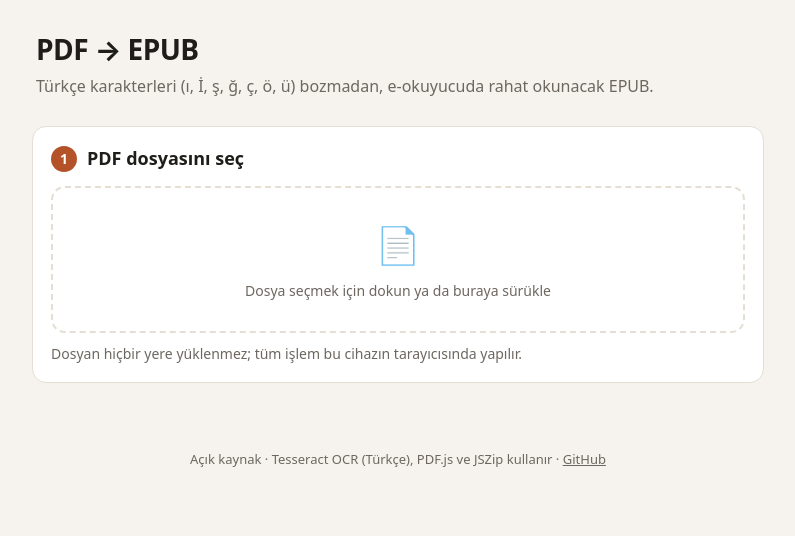
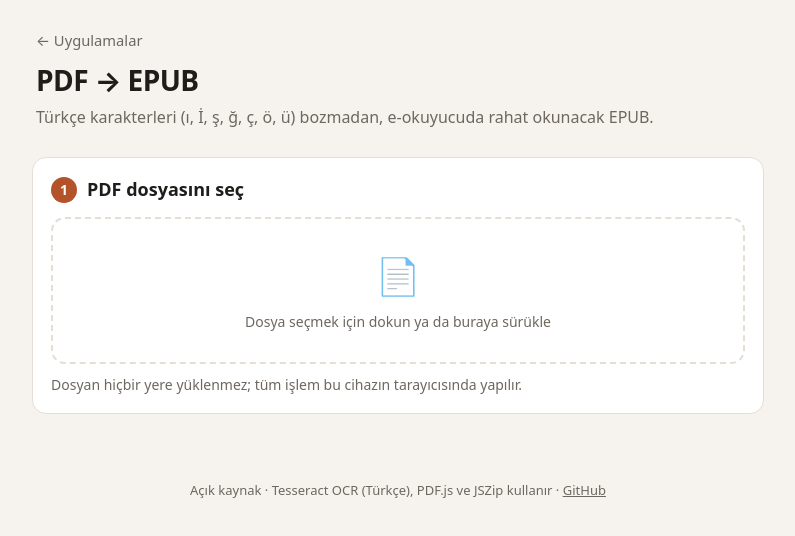
Before and after one commit to dogukaska/pdf-epub, a plain HTML site: page index.html in a window 1280 px wide. Shown: the whole page, without its empty margins (242-1037 px from the left). Drawn offline with Linux system fonts and the light colour scheme.

Commit message:
Ana sayfaya dönüş bağlantısı
Co-Authored-By: Claude Opus 5.5 <noreply@anthropic.com>
Claude-Session: https://claude.ai/code/session_01M2DmzDhJ2muLvjqmfDPUAa

```diff
--- a/index.html
+++ b/index.html
@@ -12,6 +12,7 @@
 </head>
 <body>
 <header class="top">
+  <a class="home" href="/">← Uygulamalar</a>
   <h1>PDF → EPUB</h1>
   <p class="tag">Türkçe karakterleri (ı, İ, ş, ğ, ç, ö, ü) bozmadan, e-okuyucuda rahat okunacak EPUB.</p>
 </header>
--- a/style.css
+++ b/style.css
@@ -54,3 +54,6 @@ sup.ref { color: var(--accent); font-weight: 700; user-select: none; }
 .badge { font-family: system-ui, sans-serif; font-size: 12px; color: var(--muted); }
 footer { text-align: center; color: var(--muted); font-size: 13px; padding: 10px 14px 30px; }
 footer a { color: inherit; }
+
+.home { display: inline-block; margin-bottom: 8px; color: inherit; opacity: .65; text-decoration: none; font-size: 0.92rem; }
+.home:hover { opacity: 1; }
```
